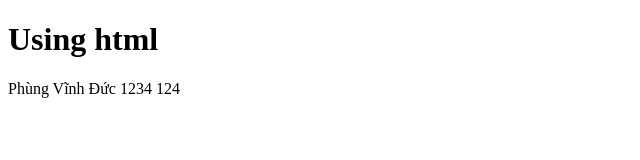
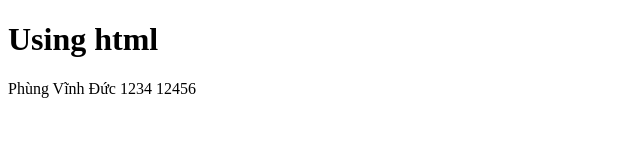
Before and after one commit to vinhduc5984/production_train, a website: page thietke.html in a window 1280 px wide. Shown: the full height of the page, 0-640 px from the left. Drawn offline with Linux system fonts and the light colour scheme.

Commit message:
moi sua lai thietke.html

```diff
--- a/thietke.html
+++ b/thietke.html
@@ -7,6 +7,6 @@
     </head>
 <body>
 <h1>Using html</h1>
-<div>Phùng Vĩnh Đức 1234 124</div>
+<div>Phùng Vĩnh Đức 1234 12456</div>
 </body>
 </html>
```
